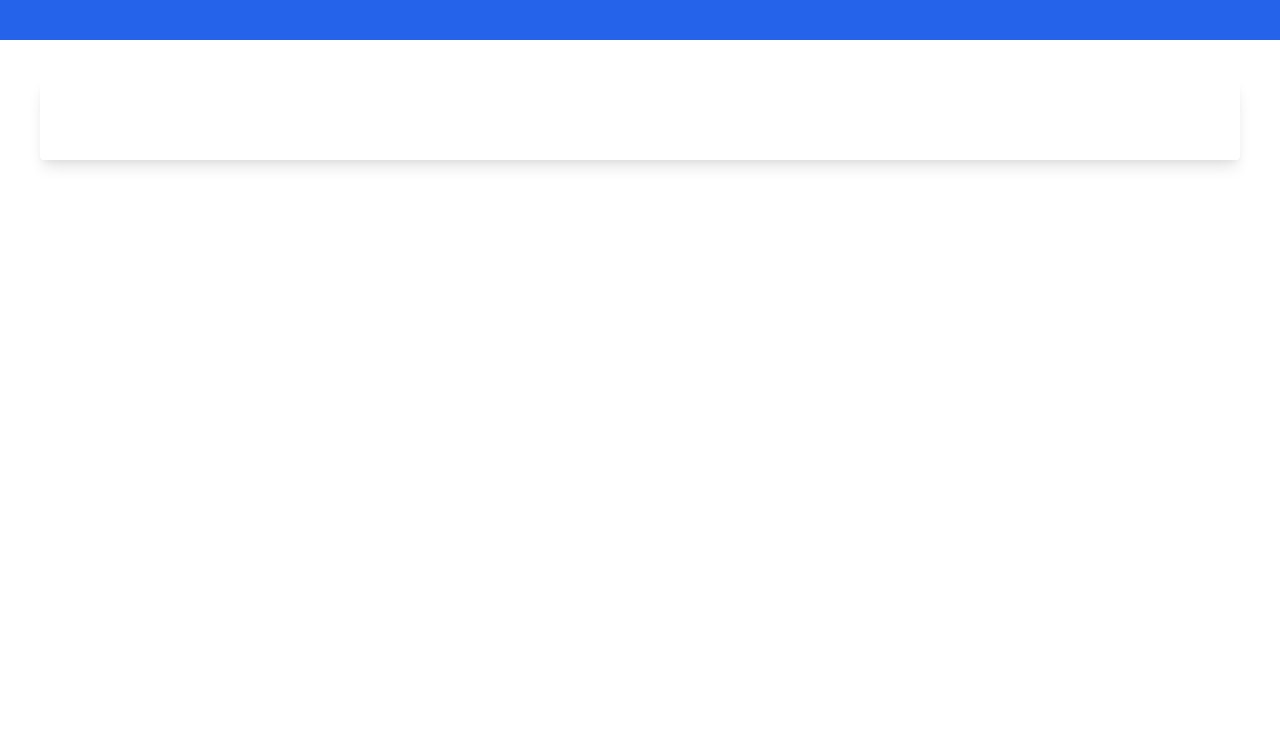
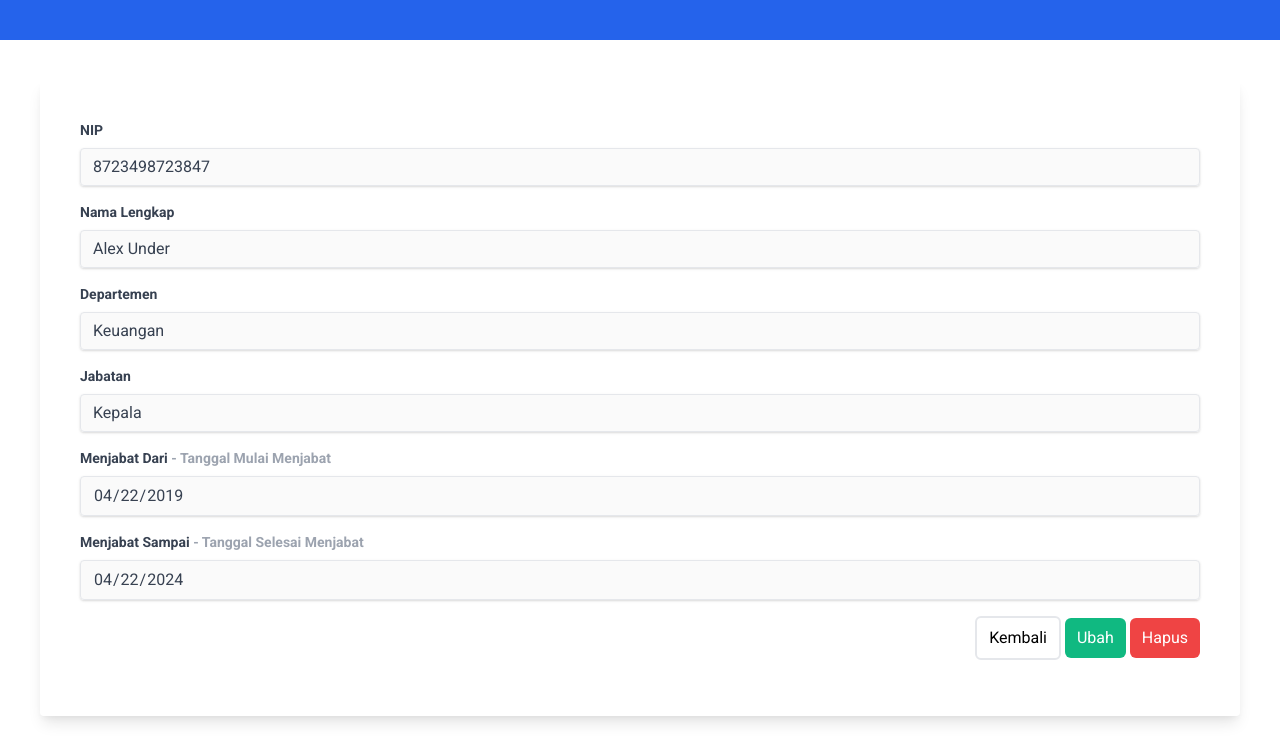
Before and after one commit to hadihammurabi/skripsi, a plain HTML site: page project/client/detail/index.html in a window 1280 px wide. Shown: the part 104-860 px from the top of the page. Before the commit the page ends 800 px from the top, so only its background shows below. Drawn offline with nearby package versions, Linux system fonts and the light colour scheme.

Commit message:
tambah halaman detail

```diff
--- a/project/client/detail/index.html
+++ b/project/client/detail/index.html
@@ -21,6 +21,56 @@
     <div class="shadow-lg rounded">
 
       <div class="p-10">
+        <div class="mb-4">
+          <label class="block text-gray-700 text-sm font-bold mb-2" for="nip">
+            NIP
+          </label>
+          <input class="shadow appearance-none border rounded w-full py-2 px-3 text-gray-700 leading-tight focus:outline-none focus:shadow-outline" id="nip" type="text" placeholder="Nomor Induk Pegawai" required disabled value="8723498723847" />
+        </div>
+
+        <div class="mb-4">
+          <label class="block text-gray-700 text-sm font-bold mb-2" for="name">
+            Nama Lengkap
+          </label>
+          <input class="shadow appearance-none border rounded w-full py-2 px-3 text-gray-700 leading-tight focus:outline-none focus:shadow-outline" id="name" type="text" required disabled value="Alex Under" />
+        </div>
+
+        <div class="mb-4">
+          <label class="block text-gray-700 text-sm font-bold mb-2" for="departemen">
+            Departemen
+          </label>
+          <input class="shadow appearance-none border rounded w-full py-2 px-3 text-gray-700 leading-tight focus:outline-none focus:shadow-outline" id="departemen" type="text" placeholder="Bagian Instansi" required disabled value="Keuangan" />
+        </div>
+
+        <div class="mb-4">
+          <label class="block text-gray-700 text-sm font-bold mb-2" for="jabatan">
+            Jabatan
+          </label>
+          <input class="shadow appearance-none border rounded w-full py-2 px-3 text-gray-700 leading-tight focus:outline-none focus:shadow-outline" id="jabatan" type="text" required disabled value="Kepala" />
+        </div>
+
+        <div class="mb-4">
+          <label class="block text-gray-700 text-sm font-bold mb-2" for="menjabat_dari">
+            Menjabat Dari <span class="text-gray-400">- Tanggal Mulai Menjabat</span>
+          </label>
+          <input class="shadow appearance-none border rounded w-full py-2 px-3 text-gray-700 leading-tight focus:outline-none focus:shadow-outline" id="menjabat_dari" type="date" required disabled value="2019-04-22" />
+        </div>
+
+        <div class="mb-4">
+          <label class="block text-gray-700 text-sm font-bold mb-2" for="menjabat_sampai">
+            Menjabat Sampai <span class="text-gray-400">- Tanggal Selesai Menjabat</span>
+          </label>
+          <input class="shadow appearance-none border rounded w-full py-2 px-3 text-gray-700 leading-tight focus:outline-none focus:shadow-outline" id="menjabat_sampai" type="date" required disabled value="2024-04-22"  />
+        </div>
+
+        <div class="mb-4 text-right">
+          <a href="/">
+            <button type="button" class="border-2 rounded-md px-3 py-2">Kembali</button>
+          </a>
+          <button type="submit" class="bg-green-500 text-white rounded-md px-3 py-2">Ubah</button>
+          <button type="button" class="bg-red-500 text-white rounded-md px-3 py-2">Hapus</button>
+        </div>
+
       </div>
 
     </div>
```
